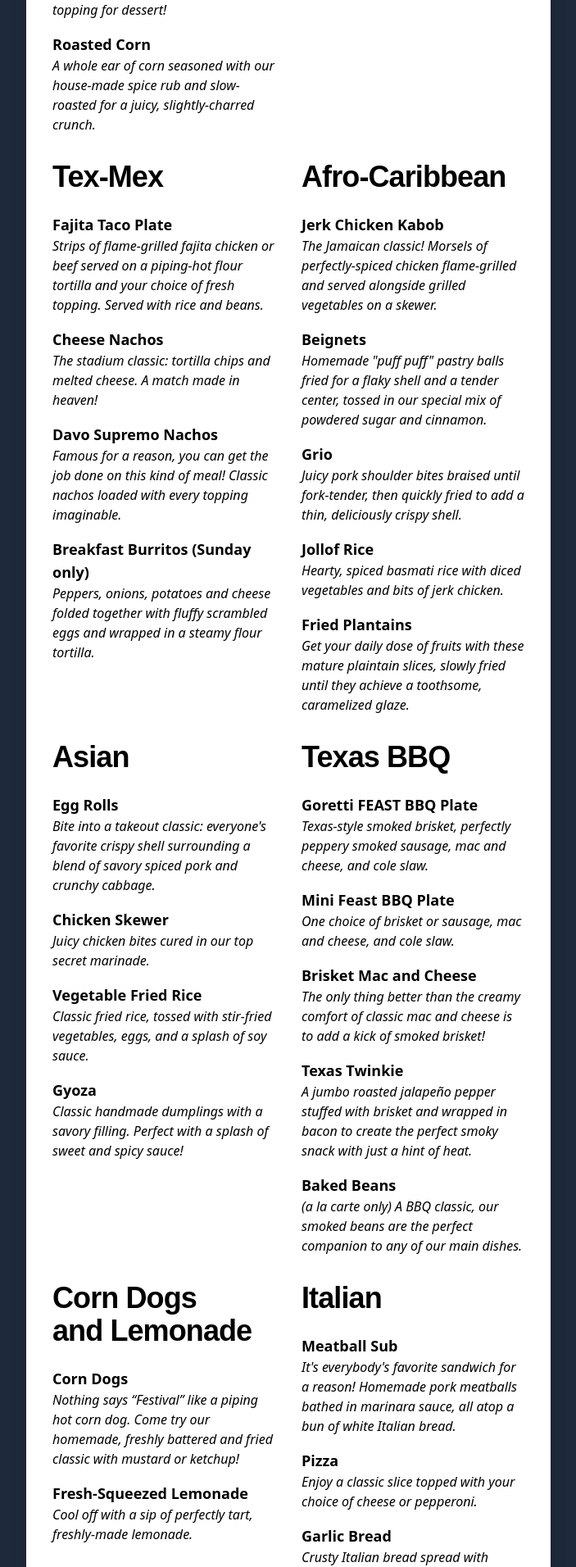
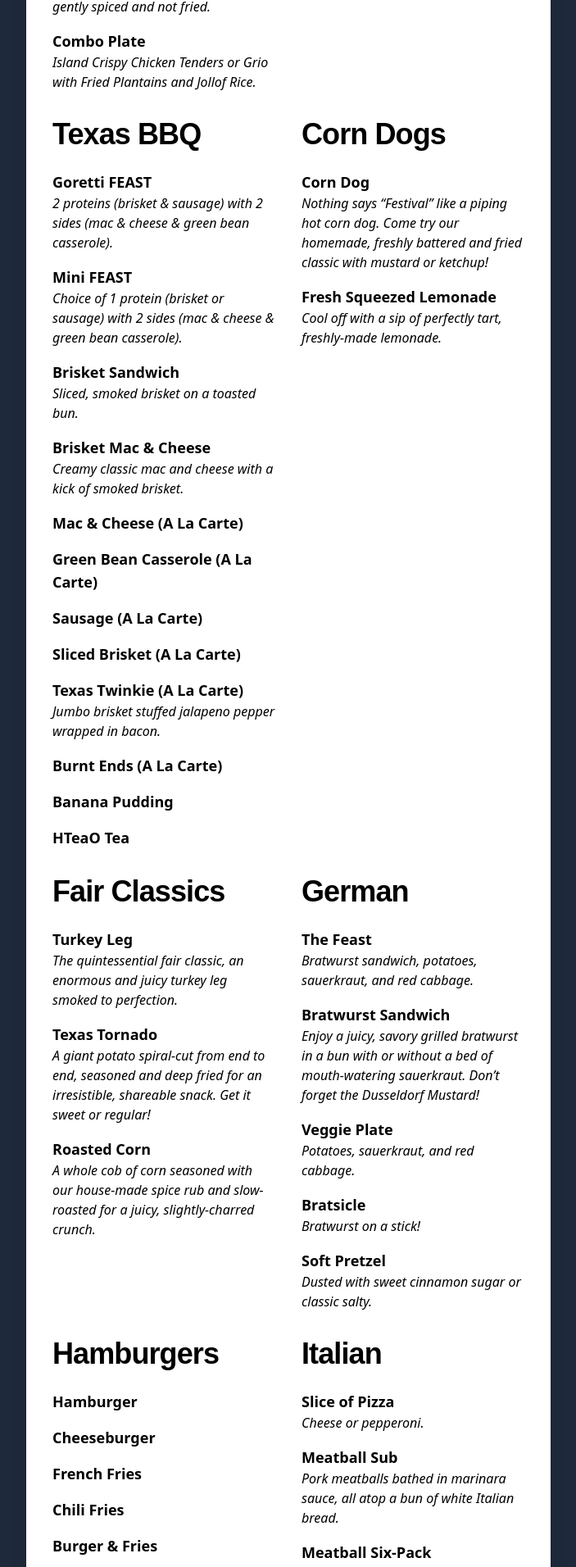
Before and after one commit to ktbartholomew/gorettifest.com, a Next.js app: page /menu in a window 1280 px wide. Shown: the part 878-2790 px from the top of the page at 82% size, without its empty margins (288-991 px from the left). Built offline with nearby package versions, Linux system fonts and the light colour scheme; a web font is replaced by a local one.

Commit message:
update food menus for GorettiFest 2026

```diff
--- a/app/menu/page.tsx
+++ b/app/menu/page.tsx
@@ -8,7 +8,7 @@ import React from "react";
 export const metadata: Metadata = {
   title: "GorettiFest Food & Drinks Menu",
   description:
-    "Don't miss the amazing food at GorettiFest! From Fair classics like burgers and bratwursts to cultural favorites like homemade fajitas and pandan coconut pancakes, there's a dish for every palate at GorettiFest!",
+    "Don't miss the amazing food at GorettiFest! From Fair classics like burgers and bratwursts to cultural favorites like chicken fajitas and jollof rice, there's a dish for every palate at GorettiFest!",
 };
 
 type Menu = {
@@ -24,18 +24,120 @@ type Menu = {
 const menu: Menu = {
   sections: [
     {
+      title: "Afro-Caribbean",
+      items: [
+        {
+          title: "Island Crispy Chicken Tenders",
+          description:
+            "Hand-battered, freshly fried chicken tenderloins with an incredible crunch and juicy center and served with a tangy, sweet & spicy sauce.",
+        },
+        {
+          title: "Beignets",
+          description:
+            "Golden, airy dough bites, fresh-fried on-site! With your choice of powdered sugar, cinnamon, caramel, or chocolate.",
+        },
+        {
+          title: "Grio & Pikliz",
+          description:
+            "Crispy pork bites with sweet & spicy sauce and zesty pickled slaw.",
+        },
+        {
+          title: "Fried Plantains",
+          description:
+            "Caramelized ripe plantains; sweet & lightly salted.",
+        },
+        {
+          title: "Jollof Rice",
+          description:
+            "Fluffy, golden-herbed basmati rice, gently spiced and not fried.",
+        },
+        {
+          title: "Combo Plate",
+          description:
+            "Island Crispy Chicken Tenders or Grio with Fried Plantains and Jollof Rice.",
+        },
+      ],
+    },
+    {
+      title: "Asian",
+      items: [
+        {
+          title: "Egg Rolls",
+          description:
+            "Two (2) egg rolls in a crispy shell surrounding a blend of savory spiced pork and crunchy cabbage.",
+        },
+        {
+          title: "Chicken Skewer",
+          description:
+            "Juicy chicken bites tossed in a classic sweet and tangy teriyaki glaze.",
+        },
+        {
+          title: "Fried Rice",
+          description:
+            "Classic fried rice, tossed with stir-fried vegetables, eggs, and a splash of soy sauce.",
+        },
+        {
+          title: "Pork Dumplings",
+          description:
+            "Classic grilled dumplings with a savory pork filling.",
+        },
+      ],
+    },
+    {
+      title: "Texas BBQ",
+      items: [
+        {
+          title: "Goretti FEAST",
+          description:
+            "2 proteins (brisket & sausage) with 2 sides (mac & cheese & green bean casserole).",
+        },
+        {
+          title: "Mini FEAST",
+          description:
+            "Choice of 1 protein (brisket or sausage) with 2 sides (mac & cheese & green bean casserole).",
+        },
+        {
+          title: "Brisket Sandwich",
+          description:
+            "Sliced, smoked brisket on a toasted bun.",
+        },
+        {
+          title: "Brisket Mac & Cheese",
+          description:
+            "Creamy classic mac and cheese with a kick of smoked brisket.",
+        },
+        { title: "Mac & Cheese (A La Carte)", description: "" },
+        { title: "Green Bean Casserole (A La Carte)", description: "" },
+        { title: "Sausage (A La Carte)", description: "" },
+        { title: "Sliced Brisket (A La Carte)", description: "" },
+        {
+          title: "Texas Twinkie (A La Carte)",
+          description:
+            "Jumbo brisket stuffed jalapeno pepper wrapped in bacon.",
+        },
+        { title: "Burnt Ends (A La Carte)", description: "" },
+        { title: "Banana Pudding", description: "" },
+        { title: "HTeaO Tea", description: "" },
+      ],
+    },
+    {
+      title: "Corn Dogs",
+      items: [
+        {
+          title: "Corn Dog",
+          description:
+            "Nothing says “Festival” like a piping hot corn dog. Come try our homemade, freshly battered and fried classic with mustard or ketchup!",
+        },
+        {
+          title: "Fresh Squeezed Lemonade",
+          description:
+            "Cool off with a sip of perfectly tart, freshly-made lemonade.",
+        },
+      ],
+    },
+    {
       title: "Fair Classics",
       items: [
-        {
-          title: "Hamburger",
-          description:
-            "A flame-grilled burger served on a classic sesame-crusted bun. Add cheese and all your favorite garnishes and condiments.",
-        },
-        {
-          title: "French Fries",
-          description:
-            "Perfectly fried russet potatoes, lightly salted. Top them with chili for an extra-special treat!",
-        },
         {
           title: "Turkey Leg",
           description:
@@ -44,12 +146,12 @@ const menu: Menu = {
         {
           title: "Texas Tornado",
           description:
-            "A giant russet potato spiral-cut from end-to-end, seasoned with our spicy, smokey spice blend and deep fried for an irresistible, shareable snack. Try it with our sweet powdered sugar topping for dessert!",
+            "A giant potato spiral-cut from end to end, seasoned and deep fried for an irresistible, shareable snack. Get it sweet or regular!",
         },
         {
           title: "Roasted Corn",
           description:
-            "A whole ear of corn seasoned with our house-made spice rub and slow-roasted for a juicy, slightly-charred crunch.",
+            "A whole cob of corn seasoned with our house-made spice rub and slow-roasted for a juicy, slightly-charred crunch.",
         },
       ],
     },
@@ -57,168 +159,60 @@ const menu: Menu = {
       title: "German",
       items: [
         {
-          title: "German Feast",
-          description: "",
+          title: "The Feast",
+          description:
+            "Bratwurst sandwich, potatoes, sauerkraut, and red cabbage.",
         },
         {
           title: "Bratwurst Sandwich",
           description:
-            "Savory, grilled bratwurst straight from Muenster! Served on a warm hoagie roll and topped with a generous topping of sauerkraut.",
+            "Enjoy a juicy, savory grilled bratwurst in a bun with or without a bed of mouth-watering sauerkraut. Don’t forget the Dusseldorf Mustard!",
         },
         {
-          title: "“Bratsicle”",
+          title: "Veggie Plate",
           description:
-            "Our famous bratwurst, on a stick. Sometimes simpler is better.",
+            "Potatoes, sauerkraut, and red cabbage.",
+        },
+        {
+          title: "Bratsicle",
+          description:
+            "Bratwurst on a stick!",
         },
         {
           title: "Soft Pretzel",
           description:
-            "A classic salted soft pretzel, straight from our oven to you!",
+            "Dusted with sweet cinnamon sugar or classic salty.",
         },
       ],
     },
     {
-      title: "Tex-Mex",
+      title: "Hamburgers",
       items: [
-        {
-          title: "Fajita Taco Plate",
-          description:
-            "Strips of flame-grilled fajita chicken or beef served on a piping-hot flour tortilla and your choice of fresh topping. Served with rice and beans.",
-        },
-        {
-          title: "Cheese Nachos",
-          description:
-            "The stadium classic: tortilla chips and melted cheese. A match made in heaven!",
-        },
-        {
-          title: "Davo Supremo Nachos",
-          description:
-            "Famous for a reason, you can get the job done on this kind of meal! Classic nachos loaded with every topping imaginable.",
-        },
-        {
-          title: "Breakfast Burritos (Sunday only)",
-          description:
-            "Peppers, onions, potatoes and cheese folded together with fluffy scrambled eggs and wrapped in a steamy flour tortilla.",
-        },
-      ],
-    },
-    {
-      title: "Afro-Caribbean",
-      items: [
-        {
-          title: "Jerk Chicken Kabob",
-          description:
-            "The Jamaican classic! Morsels of perfectly-spiced chicken flame-grilled and served alongside grilled vegetables on a skewer.",
-        },
-        {
-          title: "Beignets",
-          description:
-            'Homemade "puff puff" pastry balls fried for a flaky shell and a tender center, tossed in our special mix of powdered sugar and cinnamon.',
-        },
-        {
-          title: "Grio",
-          description:
-            "Juicy pork shoulder bites braised until fork-tender, then quickly fried to add a thin, deliciously crispy shell.",
-        },
-        {
-          title: "Jollof Rice",
-          description:
-            "Hearty, spiced basmati rice with diced vegetables and bits of jerk chicken.",
-        },
-        {
-          title: "Fried Plantains",
-          description:
-            "Get your daily dose of fruits with these mature plaintain slices, slowly fried until they achieve a toothsome, caramelized glaze.",
-        },
-      ],
-    },
-
-    {
-      title: "Asian",
-      items: [
-        {
-          title: "Egg Rolls",
-          description:
-            "Bite into a takeout classic: everyone's favorite crispy shell surrounding a blend of savory spiced pork and crunchy cabbage.",
-        },
-        {
-          title: "Chicken Skewer",
-          description: "Juicy chicken bites cured in our top secret marinade.",
-        },
-        {
-          title: "Vegetable Fried Rice",
-          description:
-            "Classic fried rice, tossed with stir-fried vegetables, eggs, and a splash of soy sauce.",
-        },
-        {
-          title: "Gyoza",
-          description:
-            "Classic handmade dumplings with a savory filling. Perfect with a splash of sweet and spicy sauce!",
-        },
-      ],
-    },
-    {
-      title: "Texas BBQ",
-      items: [
-        {
-          title: "Goretti FEAST BBQ Plate",
-          description:
-            "Texas-style smoked brisket, perfectly peppery smoked sausage, mac and cheese, and cole slaw.",
-        },
-        {
-          title: "Mini Feast BBQ Plate",
-          description:
-            "One choice of brisket or sausage, mac and cheese, and cole slaw.",
-        },
-        {
-          title: "Brisket Mac and Cheese",
-          description:
-            "The only thing better than the creamy comfort of classic mac and cheese is to add a kick of smoked brisket!",
-        },
-        {
-          title: "Texas Twinkie",
-          description:
-            "A jumbo roasted jalapeño pepper stuffed with brisket and wrapped in bacon to create the perfect smoky snack with just a hint of heat.",
-        },
-        {
-          title: "Baked Beans",
-          description:
-            "(a la carte only) A BBQ classic, our smoked beans are the perfect companion to any of our main dishes.",
-        },
-      ],
-    },
-    {
-      title: "Corn Dogs and Lemonade",
-      items: [
-        {
-          title: "Corn Dogs",
-          description: (
-            <>
-              Nothing says &ldquo;Festival&rdquo; like a piping hot corn dog.
-              Come try our homemade, freshly battered and fried classic with
-              mustard or ketchup!
-            </>
-          ),
-        },
-        {
-          title: "Fresh-Squeezed Lemonade",
-          description:
-            "Cool off with a sip of perfectly tart, freshly-made lemonade.",
-        },
+        { title: "Hamburger", description: "" },
+        { title: "Cheeseburger", description: "" },
+        { title: "French Fries", description: "" },
+        { title: "Chili Fries", description: "" },
+        { title: "Burger & Fries", description: "" },
+        { title: "Cheeseburger & Fries", description: "" },
       ],
     },
     {
       title: "Italian",
       items: [
         {
+          title: "Slice of Pizza",
+          description:
+            "Cheese or pepperoni.",
+        },
+        {
           title: "Meatball Sub",
           description:
-            "It's everybody's favorite sandwich for a reason! Homemade pork meatballs bathed in marinara sauce, all atop a bun of white Italian bread.",
+            "Pork meatballs bathed in marinara sauce, all atop a bun of white Italian bread.",
         },
         {
-          title: "Pizza",
+          title: "Meatball Six-Pack",
           description:
-            "Enjoy a classic slice topped with your choice of cheese or pepperoni.",
+            "Pork meatballs bathed in marinara sauce.",
         },
         {
           title: "Garlic Bread",
@@ -228,16 +222,63 @@ const menu: Menu = {
       ],
     },
     {
-      title: "Sweets & Drinks",
+      title: "Mexican",
+      items: [
+        {
+          title: "Chicken Fajita Plate",
+          description:
+            "Flame-grilled chicken, diced and served on a hot tortilla and topped with pico de gallo and salsa. Served with rice and beans.",
+        },
+        {
+          title: "Costillas en Salsa Plate",
+          description:
+            "Baby back pork ribs braised with salsa verde and served with rice and beans.",
+        },
+        {
+          title: "Cheese Nachos",
+          description:
+            "Tortilla chips and melted cheese. A match made in heaven!",
+        },
+        {
+          title: "Davo Supremo Nachos",
+          description:
+            "Famous for a reason! Nachos “loaded” with pico, sour cream, beef, beans, & cheese.",
+        },
+        {
+          title: "Fruta en Vaso",
+          description:
+            "Fresh fruit cup with pineapple, cantaloupe, watermelon, and cucumber topped with spicy chamoy and tajin.",
+        },
+        { title: "Breakfast Burrito (Sunday only)", description: "" },
+      ],
+    },
+    {
+      title: "Drinks",
+      items: [
+        {
+          title: "Soft Drink",
+          description:
+            "Coke, Diet Coke, Dr Pepper, Diet Dr Pepper, Sprite.",
+        },
+        { title: "Sports Drink", description: "" },
+        { title: "Water", description: "" },
+      ],
+    },
+    {
+      title: "Desserts",
       items: [
         { title: "Paletas", description: "" },
-        { title: "Popcorn", description: "" },
-        { title: "Jumbo Lollipop", description: "" },
-        { title: "Brownie", description: "" },
-        { title: "Gluten-free Brownie", description: "" },
-        { title: "Soft Drinks", description: "" },
-        { title: "Gatorade", description: "" },
-        { title: "Water", description: "" },
+        { title: "Cotton Candy", description: "" },
+        { title: "Snow Cones", description: "" },
+        { title: "Pickles", description: "" },
+        {
+          title: "Brownie",
+          description:
+            "Gluten-free option available.",
+        },
+        { title: "Rice Krispy Treat", description: "" },
+        { title: "Coffee (Sunday only)", description: "" },
+        { title: "Donuts (Sunday only)", description: "" },
       ],
     },
   ],
```
